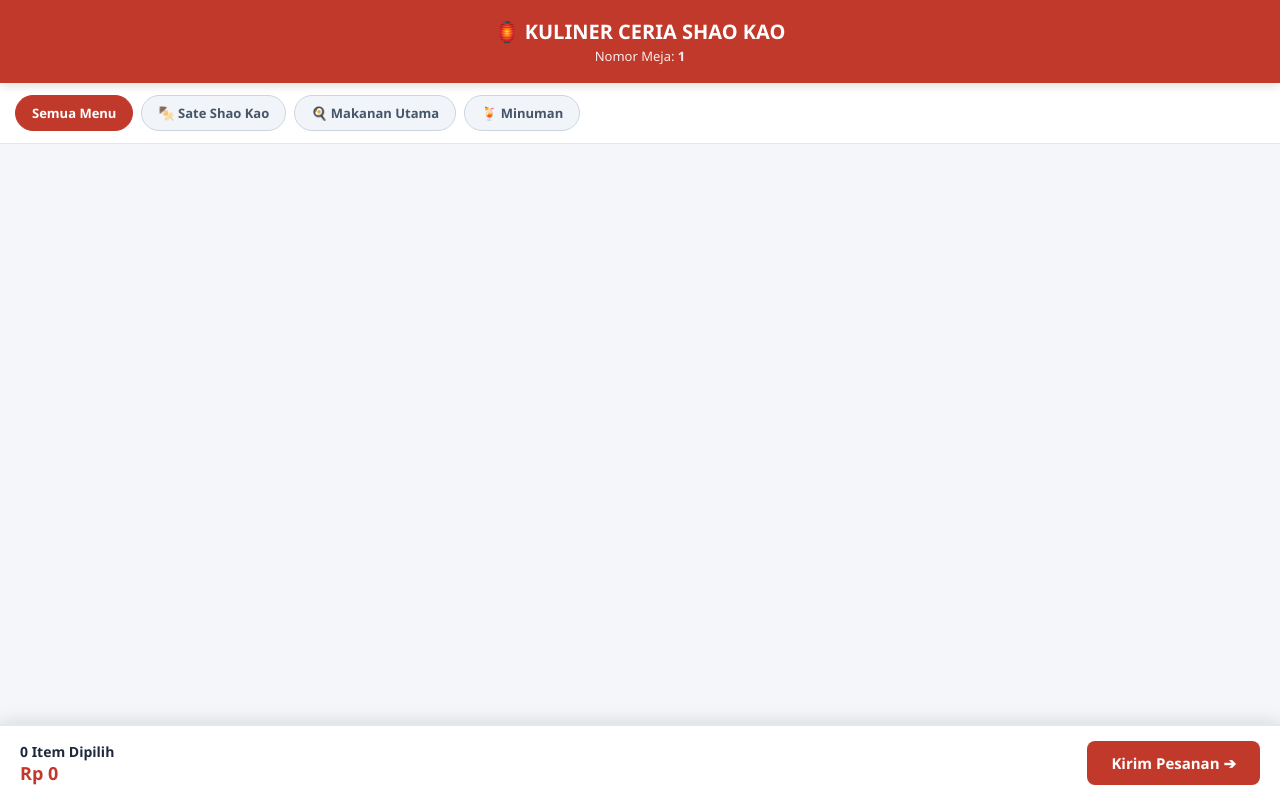
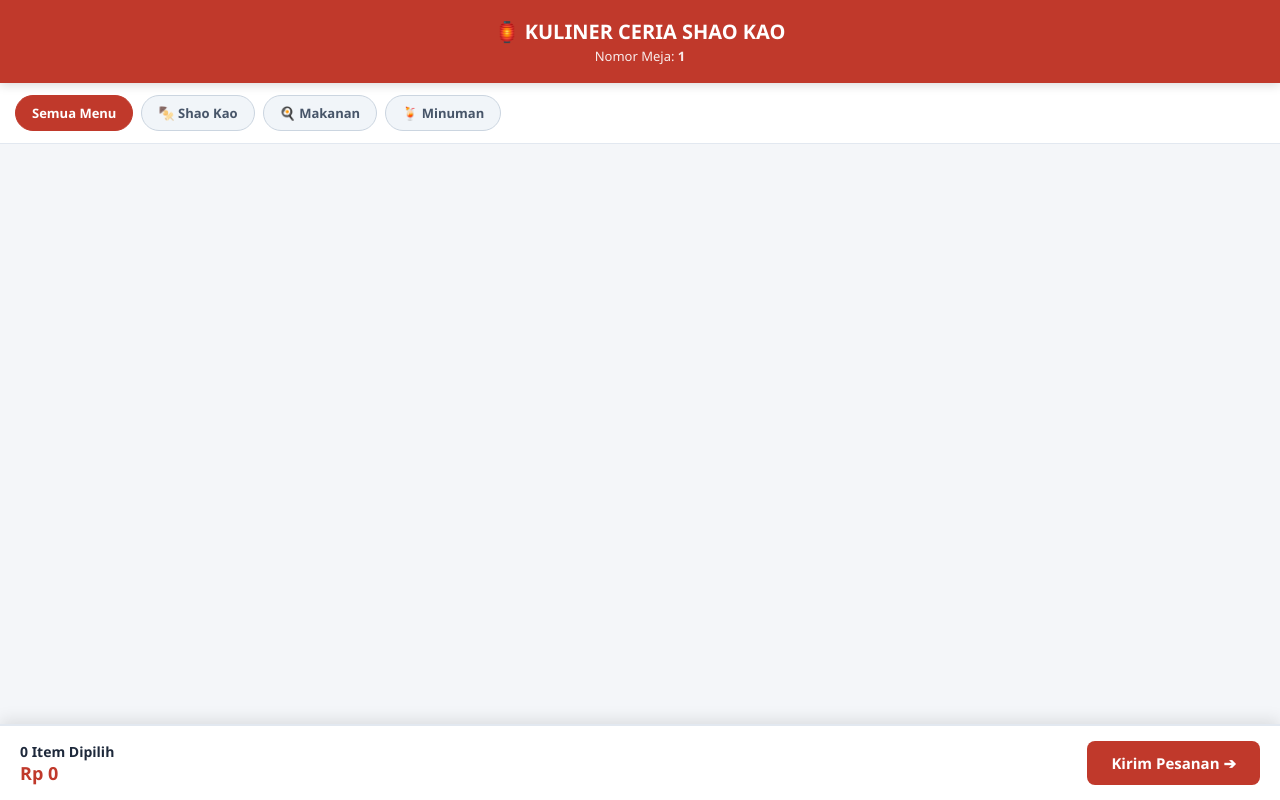
Before and after one commit to edwinhendrik-sky/kulinerceria-pos, a website: page public/order.html in a window 1280 px wide. Drawn offline with nearby package versions, Linux system fonts and the light colour scheme; no server answers.

Commit message:
Add files via upload

```diff
--- a/public/order.html
+++ b/public/order.html
@@ -50,8 +50,8 @@
 
   <div class="category-nav">
     <button class="cat-btn active" onclick="filterCategory('all', this)">Semua Menu</button>
-    <button class="cat-btn" onclick="filterCategory('shaokao', this)">🍢 Sate Shao Kao</button>
-    <button class="cat-btn" onclick="filterCategory('kitchen', this)">🍳 Makanan Utama</button>
+    <button class="cat-btn" onclick="filterCategory('sate', this)">🍢 Shao Kao</button>
+    <button class="cat-btn" onclick="filterCategory('kitchen', this)">🍳 Makanan</button>
     <button class="cat-btn" onclick="filterCategory('bar', this)">🍹 Minuman</button>
   </div>
 
@@ -109,7 +109,7 @@
 
     if (currentCategory === 'all') {
       return true;
-    } else if (currentCategory === 'shaokao') {
+    } else if (currentCategory === 'sate') {
       return isShaoKao;
     } else if (currentCategory === 'kitchen') {
       return (catLower === 'kitchen' || catLower === 'makanan') && !isShaoKao;
```
